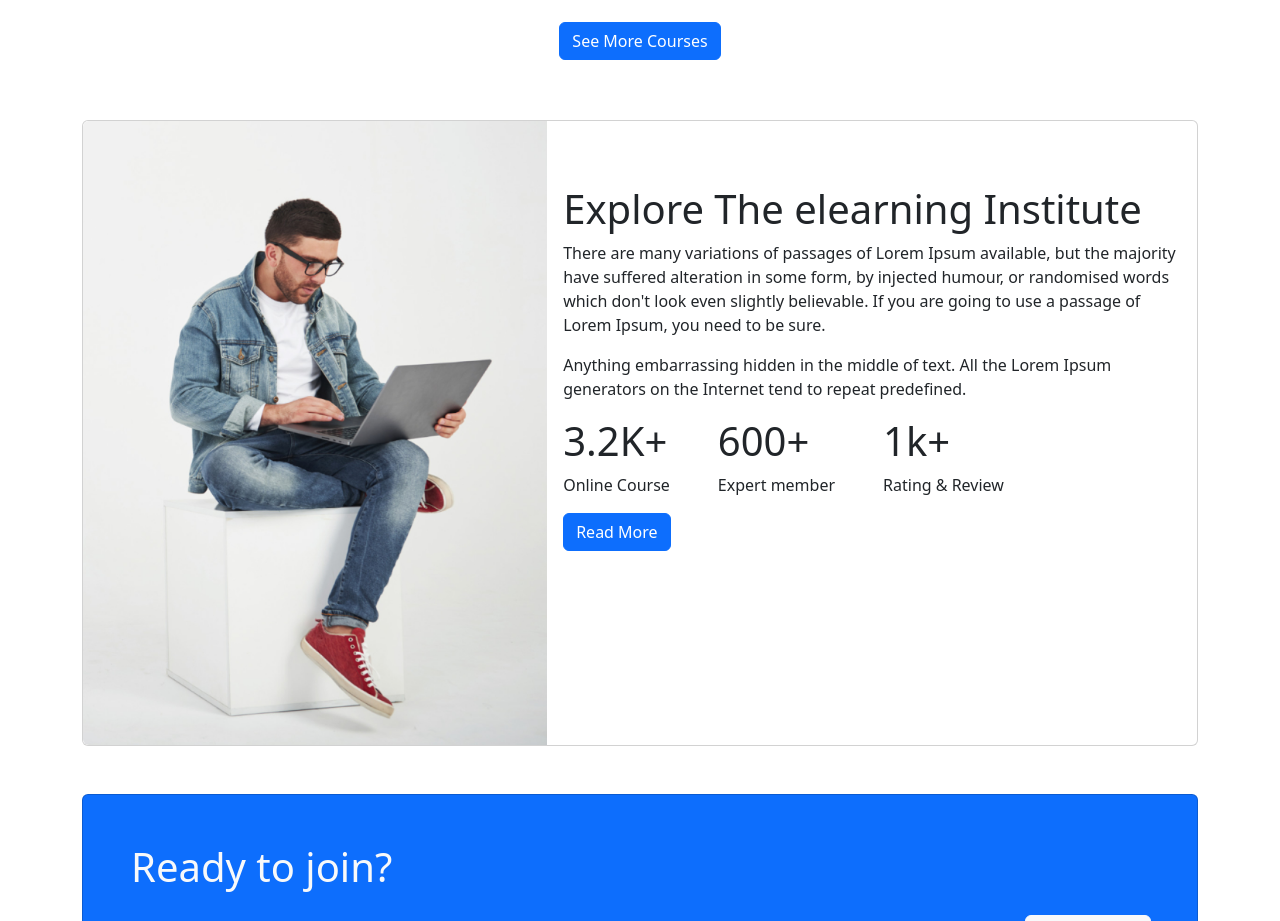
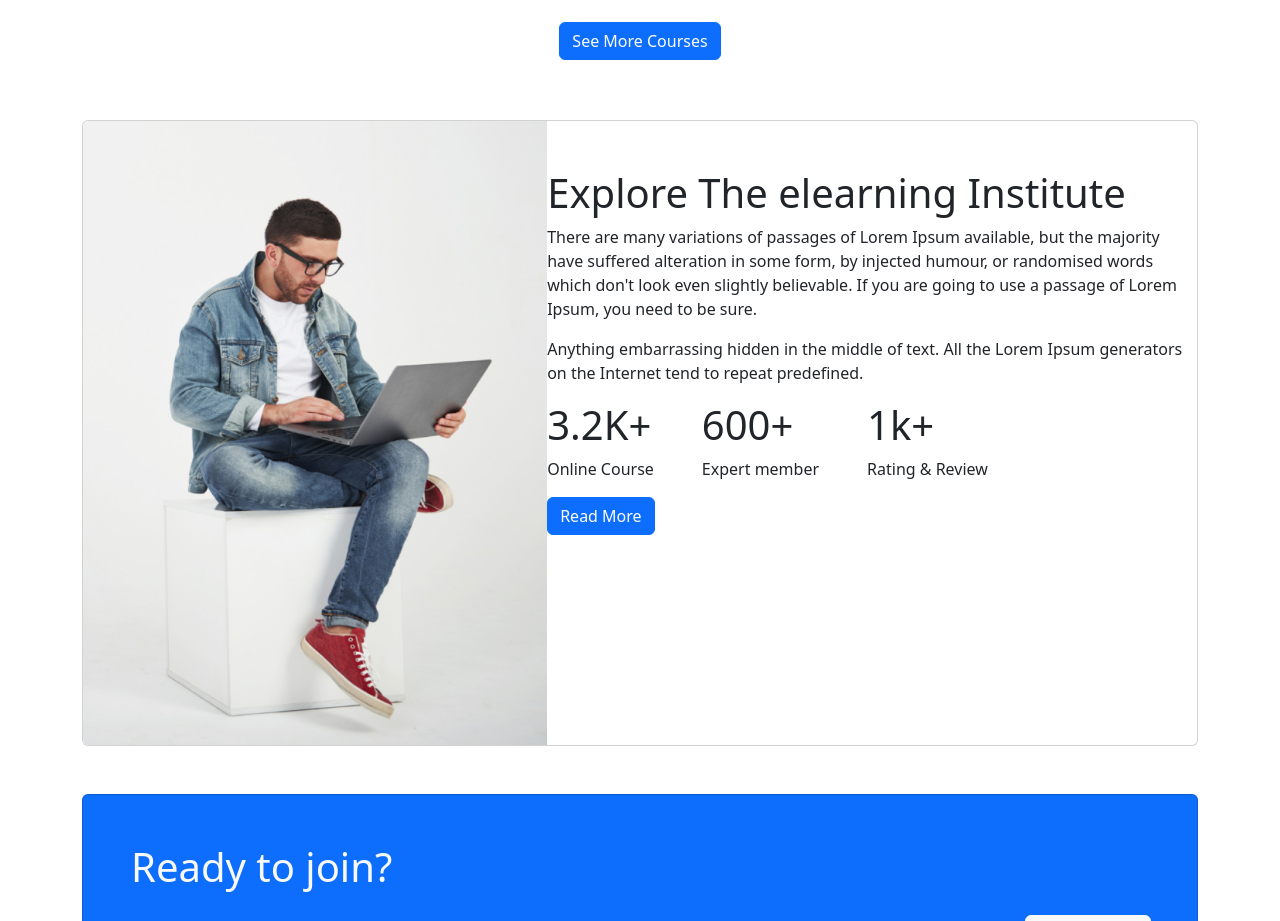
Before and after one commit to shakil9486/build-skills, a plain HTML site: page index.html in a window 1280 px wide. Shown: the part 1620-2541 px from the top of the page. Drawn offline with nearby package versions, Linux system fonts and the light colour scheme.

Commit message:
Padding none to working section

```diff
--- a/index.html
+++ b/index.html
@@ -226,7 +226,7 @@
                         <img src="images/working.png" class="img-fluid rounded-start container-fluid h-100 w-100 p-0" alt="...">
                     </div>
                     <div class="col-md-7">
-                        <div class="card-body p-">
+                        <div class="card-body p-0">
                             <div>
                                 <h1 class="card-title mt-5">Explore The elearning
                                     Institute</h1>
```
